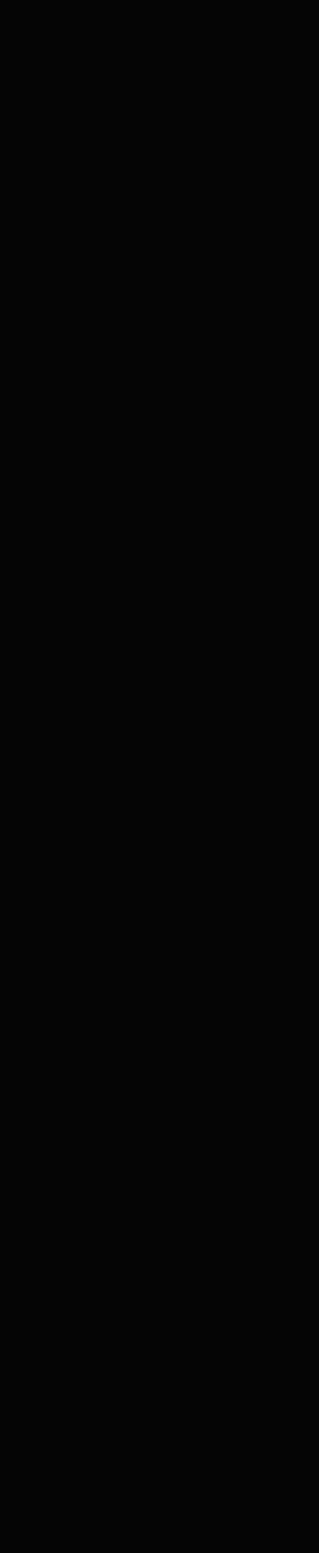
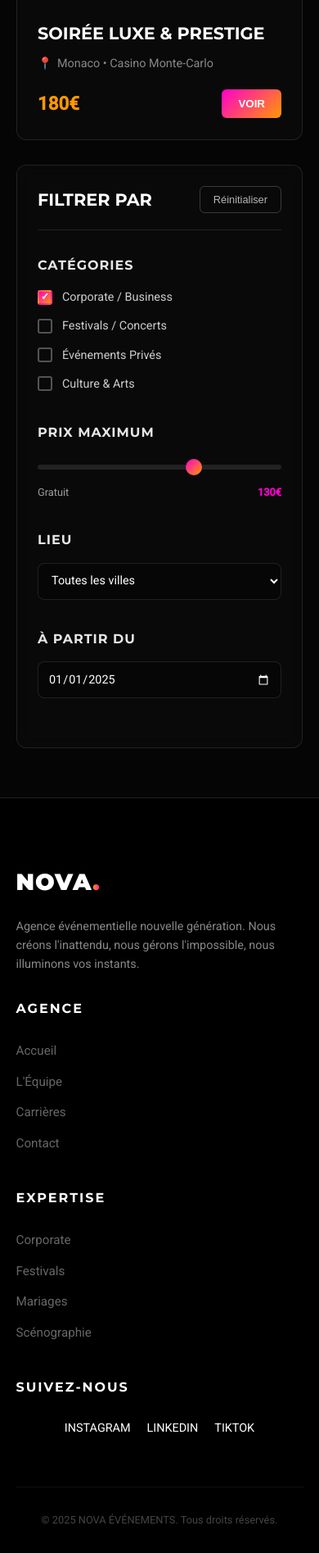
Before and after one commit to titouanrcd/evenementiel, a PHP site: page /public/views/evenement.html in a window 390 px wide. Before the commit the part shown is empty. Shown: the part 3103-4998 px from the top of the page at 82% size. Before the commit the page ends 844 px from the top, so only its background shows below. Run offline with PHP 8.4, Linux system fonts and the light colour scheme.

Commit message:
ajout page event

```diff
--- /dev/null
+++ b/public/css/sections/events-page.css
@@ -0,0 +1,398 @@
+/* --- EVENTS PAGE STYLES --- */
+
+/* Events Hero Section */
+.events-hero {
+    background: linear-gradient(135deg, rgba(255, 0, 204, 0.1), rgba(255, 153, 0, 0.1)), #0a0a0a;
+    padding: 100px 5% 80px;
+    text-align: center;
+}
+
+.events-hero-content h1 {
+    font-size: 3.5rem;
+    font-weight: 900;
+    text-transform: uppercase;
+    margin-bottom: 20px;
+    background: linear-gradient(270deg, #FF00CC, #FF9900, #FF00CC);
+    background-size: 200% auto;
+    -webkit-background-clip: text;
+    background-clip: text;
+    -webkit-text-fill-color: transparent;
+    animation: gradientShift 5s ease infinite;
+}
+
+.events-hero-content p {
+    font-size: 1.2rem;
+    color: var(--text-gray);
+    margin-bottom: 40px;
+    max-width: 600px;
+    margin-left: auto;
+    margin-right: auto;
+}
+
+.events-cta {
+    margin-top: 30px;
+}
+
+/* Events Filter Section */
+.events-filter-section {
+    padding: 60px 0;
+    background: #050505;
+}
+
+.events-container {
+    max-width: 1400px;
+    margin: 0 auto;
+    padding: 0 5%;
+    display: grid;
+    grid-template-columns: 300px 1fr;
+    gap: 60px;
+}
+
+/* Filters Sidebar */
+.events-filters {
+    background: rgba(255, 255, 255, 0.02);
+    border: 1px solid rgba(255, 255, 255, 0.1);
+    border-radius: 12px;
+    padding: 30px;
+    height: fit-content;
+    backdrop-filter: blur(10px);
+}
+
+.filter-header {
+    display: flex;
+    justify-content: space-between;
+    align-items: center;
+    margin-bottom: 30px;
+    padding-bottom: 20px;
+    border-bottom: 1px solid rgba(255, 255, 255, 0.1);
+}
+
+.filter-header h3 {
+    font-size: 1.3rem;
+    font-weight: 700;
+    text-transform: uppercase;
+    color: white;
+}
+
+.filter-reset {
+    background: none;
+    border: 1px solid rgba(255, 255, 255, 0.2);
+    color: rgba(255, 255, 255, 0.7);
+    padding: 8px 16px;
+    border-radius: 6px;
+    font-size: 0.8rem;
+    cursor: pointer;
+    transition: all 0.3s ease;
+}
+
+.filter-reset:hover {
+    border-color: #FF00CC;
+    color: #FF00CC;
+}
+
+.filter-group {
+    margin-bottom: 35px;
+}
+
+.filter-group h4 {
+    font-size: 1rem;
+    font-weight: 600;
+    text-transform: uppercase;
+    letter-spacing: 1px;
+    color: rgba(255, 255, 255, 0.9);
+    margin-bottom: 15px;
+}
+
+.filter-options {
+    display: flex;
+    flex-direction: column;
+    gap: 12px;
+}
+
+.filter-option {
+    display: flex;
+    align-items: center;
+    cursor: pointer;
+    font-size: 0.9rem;
+    color: rgba(255, 255, 255, 0.8);
+    transition: color 0.3s ease;
+}
+
+.filter-option:hover {
+    color: white;
+}
+
+.filter-option input[type="checkbox"] {
+    display: none;
+}
+
+.checkmark {
+    width: 18px;
+    height: 18px;
+    border: 2px solid rgba(255, 255, 255, 0.3);
+    border-radius: 3px;
+    margin-right: 12px;
+    display: flex;
+    align-items: center;
+    justify-content: center;
+    transition: all 0.3s ease;
+}
+
+.filter-option input[type="checkbox"]:checked + .checkmark {
+    background: var(--nova-gradient);
+    border-color: transparent;
+}
+
+.filter-option input[type="checkbox"]:checked + .checkmark::after {
+    content: '✓';
+    color: white;
+    font-size: 12px;
+    font-weight: bold;
+}
+
+/* Price Range */
+.price-range {
+    margin-top: 15px;
+}
+
+.price-slider {
+    width: 100%;
+    height: 6px;
+    border-radius: 3px;
+    background: rgba(255, 255, 255, 0.1);
+    outline: none;
+    -webkit-appearance: none;
+    appearance: none;
+}
+
+.price-slider::-webkit-slider-thumb {
+    -webkit-appearance: none;
+    appearance: none;
+    width: 20px;
+    height: 20px;
+    border-radius: 50%;
+    background: var(--nova-gradient);
+    cursor: pointer;
+}
+
+.price-slider::-moz-range-thumb {
+    width: 20px;
+    height: 20px;
+    border-radius: 50%;
+    background: var(--nova-gradient);
+    cursor: pointer;
+    border: none;
+}
+
+.price-labels {
+    display: flex;
+    justify-content: space-between;
+    margin-top: 10px;
+    font-size: 0.8rem;
+    color: rgba(255, 255, 255, 0.6);
+}
+
+.price-value {
+    color: #FF00CC;
+    font-weight: 600;
+}
+
+/* Location and Date inputs */
+.location-select,
+.date-input {
+    width: 100%;
+    padding: 12px;
+    background: rgba(0, 0, 0, 0.3);
+    border: 1px solid rgba(255, 255, 255, 0.1);
+    border-radius: 8px;
+    color: white;
+    font-size: 0.9rem;
+    font-family: inherit;
+}
+
+.location-select:focus,
+.date-input:focus {
+    outline: none;
+    border-color: #FF00CC;
+    background: rgba(0, 0, 0, 0.5);
+}
+
+.location-select option {
+    background-color: #1a1a1a;
+    color: white;
+}
+
+/* Events Grid */
+.events-content {
+    min-height: 600px;
+}
+
+.events-grid {
+    display: grid;
+    grid-template-columns: repeat(auto-fill, minmax(320px, 1fr));
+    gap: 30px;
+}
+
+/* Event Cards */
+.event-card {
+    background: rgba(255, 255, 255, 0.02);
+    border: 1px solid rgba(255, 255, 255, 0.1);
+    border-radius: 12px;
+    overflow: hidden;
+    transition: all 0.4s ease;
+    cursor: pointer;
+}
+
+.event-card:hover {
+    transform: translateY(-8px);
+    border-color: rgba(255, 0, 204, 0.5);
+    box-shadow: 0 20px 40px rgba(255, 0, 204, 0.15);
+}
+
+.event-card.featured {
+    grid-column: span 2;
+    grid-row: span 2;
+}
+
+.event-image {
+    position: relative;
+    height: 220px;
+    overflow: hidden;
+}
+
+.event-card.featured .event-image {
+    height: 300px;
+}
+
+.event-image img {
+    width: 100%;
+    height: 100%;
+    object-fit: cover;
+    transition: transform 0.4s ease;
+}
+
+.event-card:hover .event-image img {
+    transform: scale(1.05);
+}
+
+.event-status {
+    position: absolute;
+    top: 15px;
+    right: 15px;
+    background: rgba(255, 0, 204, 0.9);
+    color: white;
+    padding: 6px 12px;
+    border-radius: 20px;
+    font-size: 0.8rem;
+    font-weight: 600;
+    text-transform: uppercase;
+}
+
+.event-info {
+    padding: 25px;
+}
+
+.event-title {
+    font-size: 1.3rem;
+    font-weight: 700;
+    color: white;
+    margin-bottom: 8px;
+    text-transform: uppercase;
+}
+
+.event-card.featured .event-title {
+    font-size: 1.8rem;
+}
+
+.event-location {
+    color: var(--text-gray);
+    font-size: 0.9rem;
+    margin-bottom: 20px;
+    display: flex;
+    align-items: center;
+}
+
+.event-location::before {
+    content: '📍';
+    margin-right: 6px;
+}
+
+.event-details {
+    display: flex;
+    justify-content: space-between;
+    align-items: center;
+}
+
+.event-price {
+    font-size: 1.4rem;
+    font-weight: 700;
+    color: #FF9900;
+}
+
+.event-btn {
+    background: var(--nova-gradient);
+    color: white;
+    border: none;
+    padding: 10px 20px;
+    border-radius: 6px;
+    font-weight: 600;
+    text-transform: uppercase;
+    cursor: pointer;
+    transition: all 0.3s ease;
+}
+
+.event-btn:hover {
+    transform: translateY(-2px);
+    box-shadow: 0 8px 20px rgba(255, 0, 204, 0.3);
+}
+
+/* Responsive Design */
+@media (max-width: 1024px) {
+    .events-container {
+        grid-template-columns: 280px 1fr;
+        gap: 40px;
+    }
+
+    .events-grid {
+        grid-template-columns: repeat(auto-fill, minmax(280px, 1fr));
+        gap: 25px;
+    }
+}
+
+@media (max-width: 768px) {
+    .events-hero-content h1 {
+        font-size: 2.5rem;
+    }
+
+    .events-container {
+        grid-template-columns: 1fr;
+        gap: 30px;
+        padding: 0 20px;
+    }
+
+    .events-filters {
+        order: 2;
+        padding: 25px;
+    }
+
+    .events-content {
+        order: 1;
+    }
+
+    .events-grid {
+        grid-template-columns: 1fr;
+    }
+
+    .event-card.featured {
+        grid-column: span 1;
+        grid-row: span 1;
+    }
+
+    .event-card.featured .event-image {
+        height: 220px;
+    }
+
+    .event-card.featured .event-title {
+        font-size: 1.3rem;
+    }
+}
--- a/public/css/style.css
+++ b/public/css/style.css
@@ -18,6 +18,7 @@
 @import url('sections/artists.css');
 @import url('sections/gallery.css');
 @import url('sections/events.css');
+@import url('sections/events-page.css');
 @import url('sections/auth.css');
 
 @import url('responsive.css');
--- a/public/views/evenement.html
+++ b/public/views/evenement.html
@@ -3,7 +3,7 @@
 <head>
     <meta charset="UTF-8">
     <meta name="viewport" content="width=device-width, initial-scale=1.0">
-    <title>evenement</title>
+    <title>Événements - NOVA ÉVÉNEMENTS</title>
     <link rel="preconnect" href="https://fonts.googleapis.com">
     <link rel="preconnect" href="https://fonts.gstatic.com" crossorigin>
     <link href="https://fonts.googleapis.com/css2?family=Montserrat:wght@400;700;900&family=Roboto:wght@300;400;500&display=swap" rel="stylesheet">
@@ -14,7 +14,7 @@
         <nav>
             <div class="logo header-logo">NOVA<span>.</span></div>
             <ul class="nav-links">
-                    <li><a href="#accueil">Accueil</a></li>
+                <li><a href="index.html">Accueil</a></li>
                 <li><a href="#services">Services</a></li>
                 <li><a href="evenement.html">Evenement</a></li>
                 <li><a href="#contact">Contact</a></li>
@@ -23,12 +23,213 @@
         </nav>
     </header>
 
+    <main>
+        <section class="events-hero">
+            <div class="events-hero-content">
+                <h1>Trouvez votre événement</h1>
+                <p>Concerts, vie associative, soirées étudiantes... tout est là.</p>
+                <div class="events-cta">
+                    <button class="btn-gradient">Démarrer un projet</button>
+                </div>
+            </div>
+        </section>
 
+        <section class="events-filter-section">
+            <div class="events-container">
+                <aside class="events-filters">
+                    <div class="filter-header">
+                        <h3>Filtrer par</h3>
+                        <button class="filter-reset">Réinitialiser</button>
+                    </div>
 
+                    <div class="filter-group">
+                        <h4>Catégories</h4>
+                        <div class="filter-options">
+                            <label class="filter-option">
+                                <input type="checkbox" name="category" value="corporate" checked>
+                                <span class="checkmark"></span>
+                                Corporate / Business
+                            </label>
+                            <label class="filter-option">
+                                <input type="checkbox" name="category" value="festivals">
+                                <span class="checkmark"></span>
+                                Festivals / Concerts
+                            </label>
+                            <label class="filter-option">
+                                <input type="checkbox" name="category" value="private">
+                                <span class="checkmark"></span>
+                                Événements Privés
+                            </label>
+                            <label class="filter-option">
+                                <input type="checkbox" name="category" value="culture">
+                                <span class="checkmark"></span>
+                                Culture & Arts
+                            </label>
+                        </div>
+                    </div>
 
-    </body>
+                    <div class="filter-group">
+                        <h4>Prix Maximum</h4>
+                        <div class="price-range">
+                            <input type="range" class="price-slider" min="0" max="200" value="130">
+                            <div class="price-labels">
+                                <span>Gratuit</span>
+                                <span class="price-value">130€</span>
+                            </div>
+                        </div>
+                    </div>
+
+                    <div class="filter-group">
+                        <h4>Lieu</h4>
+                        <select class="location-select">
+                            <option value="">Toutes les villes</option>
+                            <option value="paris">Paris</option>
+                            <option value="lyon">Lyon</option>
+                            <option value="marseille">Marseille</option>
+                            <option value="bordeaux">Bordeaux</option>
+                            <option value="lille">Lille</option>
+                        </select>
+                    </div>
+
+                    <div class="filter-group">
+                        <h4>À partir du</h4>
+                        <input type="date" class="date-input" value="2025-01-01">
+                    </div>
+                </aside>
+
+                <main class="events-content">
+                    <div class="events-grid">
+                        <article class="event-card featured">
+                            <div class="event-image">
+                                <img src="https://images.unsplash.com/photo-1516450360452-9312f5e86fc7?ixlib=rb-4.0.3&auto=format&fit=crop&w=800&q=80" alt="Neon Festival">
+                                <div class="event-status">Bientôt disponible</div>
+                            </div>
+                            <div class="event-info">
+                                <h3 class="event-title">Neon Festival 2025</h3>
+                                <p class="event-location">Paris • La Défense Arena</p>
+                                <div class="event-details">
+                                    <span class="event-price">45€</span>
+                                    <button class="event-btn">Voir</button>
+                                </div>
+                            </div>
+                        </article>
+
+                        <article class="event-card">
+                            <div class="event-image">
+                                <img src="https://images.unsplash.com/photo-1542744173-8e7e53415bb0?ixlib=rb-4.0.3&auto=format&fit=crop&w=500&q=80" alt="Tech Summit">
+                            </div>
+                            <div class="event-info">
+                                <h3 class="event-title">Tech Innovation Summit</h3>
+                                <p class="event-location">Lyon • Centre de Congrès</p>
+                                <div class="event-details">
+                                    <span class="event-price">85€</span>
+                                    <button class="event-btn">Voir</button>
+                                </div>
+                            </div>
+                        </article>
+
+                        <article class="event-card">
+                            <div class="event-image">
+                                <img src="https://images.unsplash.com/photo-1566737236500-c8ac43014a67?ixlib=rb-4.0.3&auto=format&fit=crop&w=500&q=80" alt="Gala">
+                            </div>
+                            <div class="event-info">
+                                <h3 class="event-title">Gala de Charité Premium</h3>
+                                <p class="event-location">Marseille • Palais du Pharo</p>
+                                <div class="event-details">
+                                    <span class="event-price">120€</span>
+                                    <button class="event-btn">Voir</button>
+                                </div>
+                            </div>
+                        </article>
+
+                        <article class="event-card">
+                            <div class="event-image">
+                                <img src="https://images.unsplash.com/photo-1505236858219-8359eb29e329?ixlib=rb-4.0.3&auto=format&fit=crop&w=500&q=80" alt="Electronic">
+                            </div>
+                            <div class="event-info">
+                                <h3 class="event-title">Electronic Waves</h3>
+                                <p class="event-location">Bordeaux • Base Sous-Marine</p>
+                                <div class="event-details">
+                                    <span class="event-price">32€</span>
+                                    <button class="event-btn">Voir</button>
+                                </div>
+                            </div>
+                        </article>
+
+                        <article class="event-card">
+                            <div class="event-image">
+                                <img src="https://images.unsplash.com/photo-1470225620780-dba8ba36b745?ixlib=rb-4.0.3&auto=format&fit=crop&w=500&q=80" alt="Concert">
+                            </div>
+                            <div class="event-info">
+                                <h3 class="event-title">Symphonie Moderne</h3>
+                                <p class="event-location">Paris • Opéra Bastille</p>
+                                <div class="event-details">
+                                    <span class="event-price">65€</span>
+                                    <button class="event-btn">Voir</button>
+                                </div>
+                            </div>
+                        </article>
+
+                        <article class="event-card">
+                            <div class="event-image">
+                                <img src="https://images.unsplash.com/photo-1519671482502-9759101d4561?ixlib=rb-4.0.3&auto=format&fit=crop&w=500&q=80" alt="Luxury">
+                            </div>
+                            <div class="event-info">
+                                <h3 class="event-title">Soirée Luxe & Prestige</h3>
+                                <p class="event-location">Monaco • Casino Monte-Carlo</p>
+                                <div class="event-details">
+                                    <span class="event-price">180€</span>
+                                    <button class="event-btn">Voir</button>
+                                </div>
+                            </div>
+                        </article>
+                    </div>
+                </main>
+            </div>
+        </section>
+    </main>
 
     <footer>
+        <div class="footer-content">
+            <div class="footer-col footer-col-main">
+                <div class="logo footer-logo">NOVA<span>.</span></div>
+                <p class="footer-description">
+                    Agence événementielle nouvelle génération. Nous créons l'inattendu, nous gérons l'impossible, nous illuminons vos instants.
+                </p>
+            </div>
 
+            <div class="footer-col">
+                <h5>AGENCE</h5>
+                <ul>
+                    <li><a href="index.html">Accueil</a></li>
+                    <li><a href="#">L'Équipe</a></li>
+                    <li><a href="#">Carrières</a></li>
+                    <li><a href="#contact">Contact</a></li>
+                </ul>
+            </div>
+
+            <div class="footer-col">
+                <h5>EXPERTISE</h5>
+                <ul>
+                    <li><a href="#">Corporate</a></li>
+                    <li><a href="#">Festivals</a></li>
+                    <li><a href="#">Mariages</a></li>
+                    <li><a href="#">Scénographie</a></li>
+                </ul>
+            </div>
+
+            <div class="footer-col">
+                <h5>SUIVEZ-NOUS</h5>
+                <div class="social-links">
+                    <a href="#" class="social-link">INSTAGRAM</a>
+                    <a href="#" class="social-link">LINKEDIN</a>
+                    <a href="#" class="social-link">TIKTOK</a>
+                </div>
+            </div>
+        </div>
+        <div class="footer-bottom">
+            © 2025 NOVA ÉVÉNEMENTS. Tous droits réservés.
+        </div>
     </footer>
+</body>
 </html>
```
Lines whose indentation alone changed are shown as unchanged.
